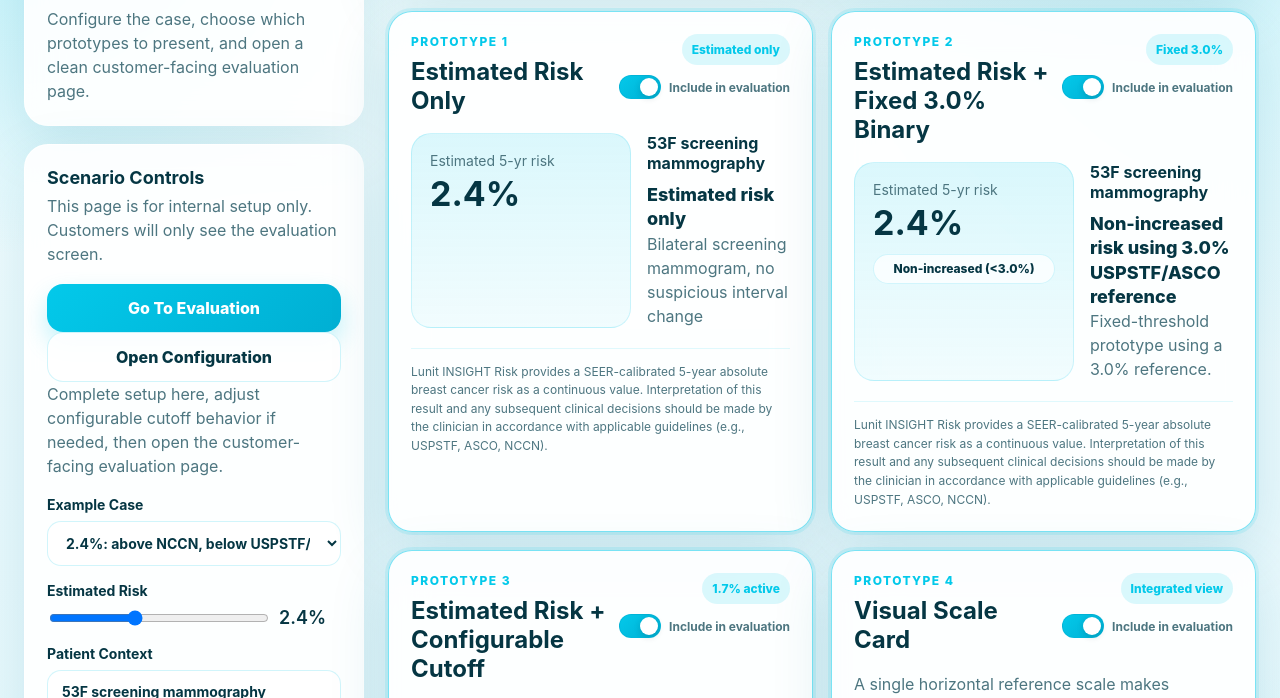
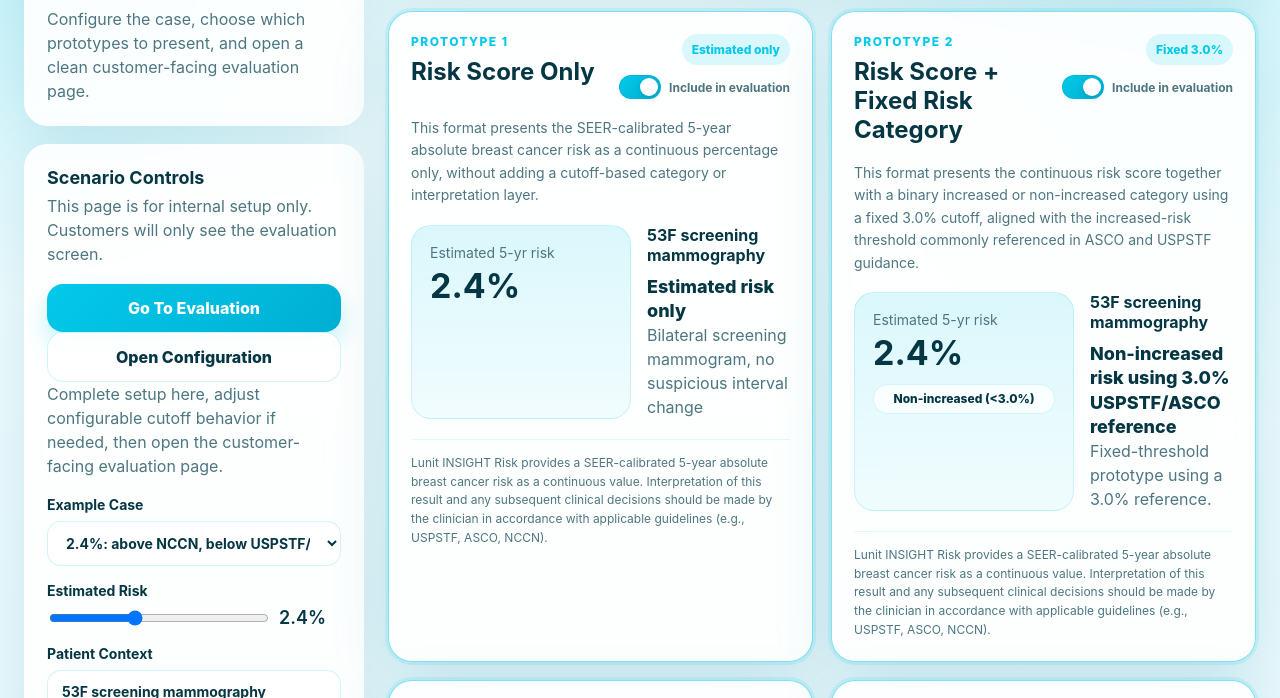
Before and after one commit to ryujisu-lunit/insight-risk-prototype, a plain HTML site: page index.html in a window 1280 px wide. Shown: the part 195-893 px from the top of the page. Drawn offline with Linux system fonts and the light colour scheme; a web font is replaced by a local one.

Commit message:
Rename prototypes and add descriptions

```diff
--- a/script.js
+++ b/script.js
@@ -38,22 +38,22 @@ const thresholds = {
 const prototypeDefinitions = {
   prototype1: {
     title: "Prototype 1",
-    subtitle: "Estimated Risk Only",
+    subtitle: "Risk Score Only",
     badge: "Estimated only"
   },
   prototype2: {
     title: "Prototype 2",
-    subtitle: "Estimated Risk + Fixed 3.0% Binary",
+    subtitle: "Risk Score + Fixed Risk Category",
     badge: "Fixed 3.0%"
   },
   prototype3: {
     title: "Prototype 3",
-    subtitle: "Estimated Risk + Configurable Cutoff",
+    subtitle: "Risk Score + Configurable Risk Category",
     badge: "Configurable"
   },
   prototype4: {
     title: "Prototype 4",
-    subtitle: "Visual Scale Card",
+    subtitle: "Visual Risk Scorecard",
     badge: "Integrated view"
   }
 };
@@ -224,6 +224,22 @@ function renderDisclosure() {
   return `<p class="disclosure-copy">${prototypeDisclosure}</p>`;
 }
 
+function renderPrototypeDescription(prototypeId) {
+  if (prototypeId === "prototype1") {
+    return `<p class="prototype-description">This format presents the SEER-calibrated 5-year absolute breast cancer risk as a continuous percentage only, without adding a cutoff-based category or interpretation layer.</p>`;
+  }
+
+  if (prototypeId === "prototype2") {
+    return `<p class="prototype-description">This format presents the continuous risk score together with a binary increased or non-increased category using a fixed 3.0% cutoff, aligned with the increased-risk threshold commonly referenced in ASCO and USPSTF guidance.</p>`;
+  }
+
+  if (prototypeId === "prototype3") {
+    return `<p class="prototype-description">This format presents the continuous risk score together with a configurable binary category, allowing the user to view interpretation based on 1.7% (NCCN), 3.0% (ASCO/USPSTF), or both thresholds depending on their usual guideline context.</p>`;
+  }
+
+  return `<p class="prototype-description">This visual concept presents the image-based risk score on a bar-style scale so users can more intuitively understand where the score sits relative to high-risk cutoff values described in existing guidelines.</p>`;
+}
+
 function renderPrototype(prototypeId, config, options = {}) {
   const { showSelection = false } = options;
   const risk = Number(config.risk);
@@ -248,6 +264,7 @@ function renderPrototype(prototypeId, config, options = {}) {
   if (prototypeId === "prototype1") {
     return `
       ${renderCardHeader(meta, selectionControl)}
+      ${renderPrototypeDescription(prototypeId)}
       <div class="compact-layout">
         <div class="metric-block">
           <span class="metric-label">Estimated 5-yr risk</span>
@@ -266,6 +283,7 @@ function renderPrototype(prototypeId, config, options = {}) {
   if (prototypeId === "prototype2") {
     return `
       ${renderCardHeader(meta, selectionControl)}
+      ${renderPrototypeDescription(prototypeId)}
       <div class="compact-layout">
         <div class="metric-block">
           <span class="metric-label">Estimated 5-yr risk</span>
@@ -304,6 +322,7 @@ function renderPrototype(prototypeId, config, options = {}) {
 
     return `
       ${renderCardHeader(meta, selectionControl)}
+      ${renderPrototypeDescription(prototypeId)}
       <div class="compact-layout">
         <div class="metric-block">
           <span class="metric-label">Estimated 5-yr risk</span>
@@ -322,6 +341,7 @@ function renderPrototype(prototypeId, config, options = {}) {
 
   return `
     ${renderCardHeader(meta, selectionControl)}
+    ${renderPrototypeDescription(prototypeId)}
     <p class="visual-intro">A single horizontal reference scale makes threshold disagreement easy to see.</p>
     <div class="scale-wrap">
       <div class="scale-track">
--- a/styles.css
+++ b/styles.css
@@ -331,6 +331,12 @@ output {
 
 .card-header h3 {
   font-size: 24px;
+}
+
+.prototype-description {
+  color: var(--muted);
+  font-size: 14px;
+  line-height: 1.6;
 }
 
 .badge {
```
